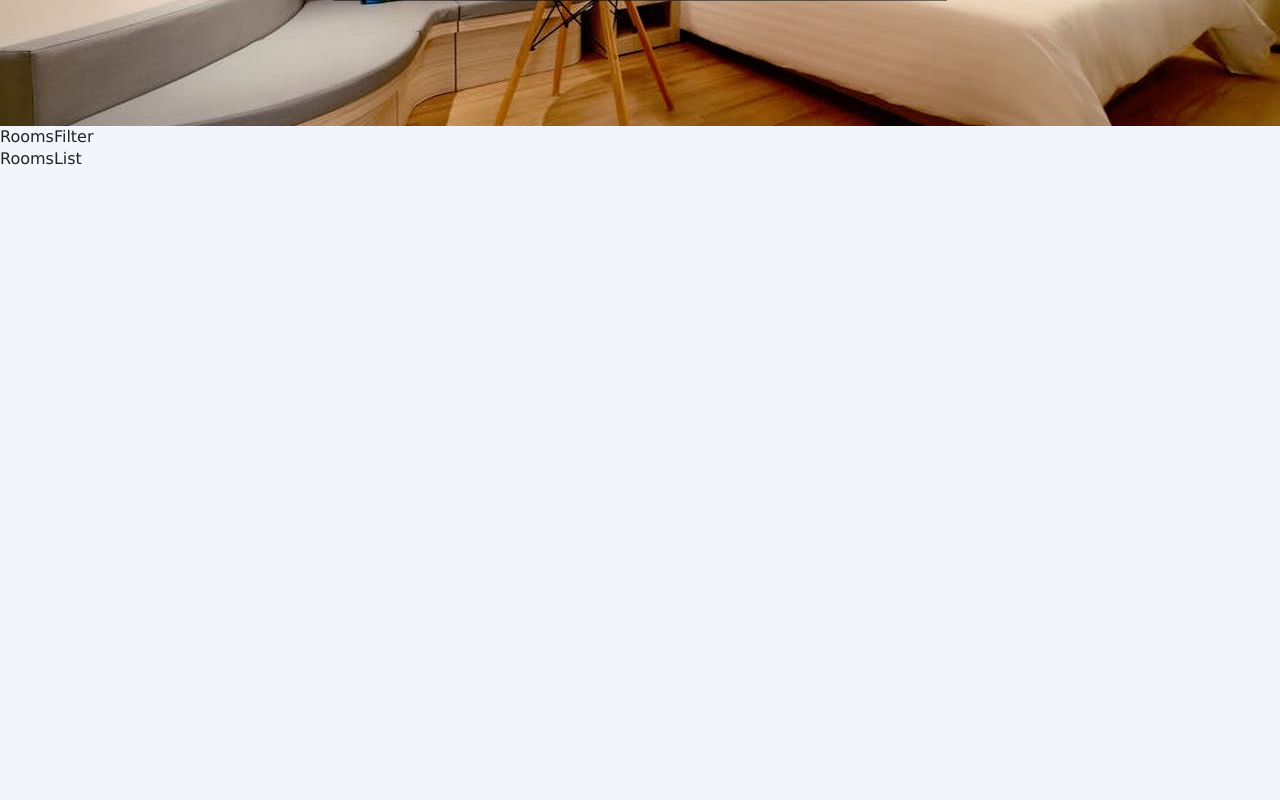
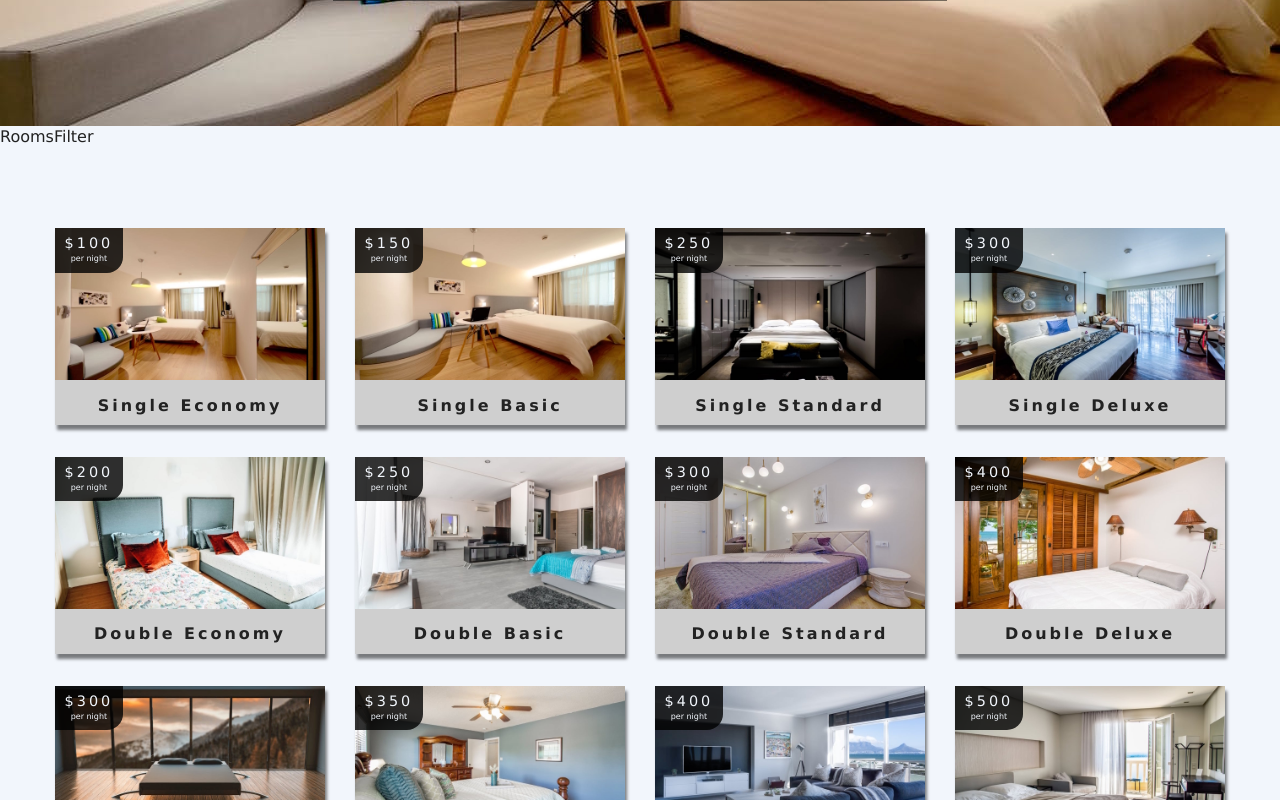
Before and after one commit to mohit-kumar-singh55/Hotel-X, a Next.js app: page /rooms in a window 1280 px wide. Shown: the part 420-1220 px from the top of the page. Before the commit the page ends 800 px from the top, so only its background shows below. Built offline with nearby package versions, Linux system fonts and the light colour scheme.

Commit message:
Created RoomsList

```diff
--- a/components/RoomsContainer.js
+++ b/components/RoomsContainer.js
@@ -14,10 +14,10 @@ function RoomsContainer() {
     }
 
     return (
-        <div>
+        <>
             <RoomsFilter rooms={rooms} />
             <RoomsList rooms={sortedRooms} />
-        </div>
+        </>
     )
 }
 
--- a/components/RoomsList.js
+++ b/components/RoomsList.js
@@ -1,10 +1,24 @@
-import React from 'react'
+import React from 'react';
+import Loading from './Loading';
+import Room from "./Room";
 
-function RoomsList() {
+function RoomsList({ rooms }) {
+    if (rooms.length === 0) {
+        return (
+            <div className="empty-search">
+                <h3>Unfortunately no room matchs your search parameter</h3>
+            </div>
+        )
+    }
+
     return (
-        <div>
-            RoomsList
-        </div>
+        <section className='roomslist'>
+            <div className="roomslist-center">
+                {rooms.map((item) => (
+                    <Room key={item.id} room={item} />
+                ))}
+            </div>
+        </section>
     )
 }
 
```
